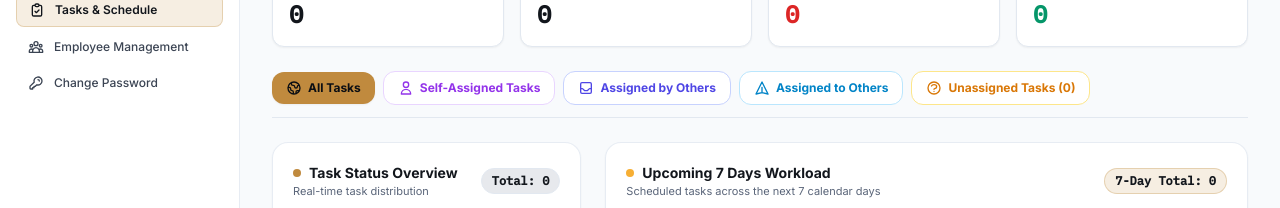
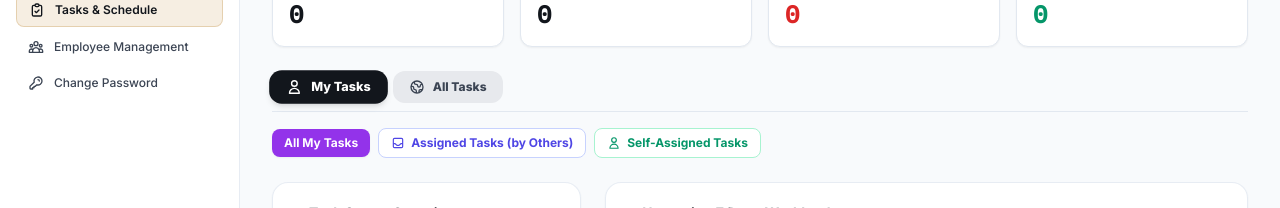
Before and after one commit to hisam84/client-registry, a Next.js app: page /tasks in a window 1280 px wide. Shown: the part 280-488 px from the top of the page. Built offline with nearby package versions, Linux system fonts and the light colour scheme; no server answers; the database is empty.

Commit message:
Organize My Tasks (Assigned Tasks, Self-Assigned Tasks) and All Tasks tab hierarchy

```diff
--- a/src/app/api/tasks/dashboard/route.ts
+++ b/src/app/api/tasks/dashboard/route.ts
@@ -23,7 +23,9 @@ export async function GET(req: NextRequest) {
         { assignedById: employeeId }
       ];
     } else if (taskCategory && currentUserId) {
-      if (taskCategory === "self") {
+      if (taskCategory === "my_tasks") {
+        where.assignedToId = currentUserId;
+      } else if (taskCategory === "self") {
         where.assignedToId = currentUserId;
         where.OR = [
           { assignedById: currentUserId },
--- a/src/app/api/tasks/route.ts
+++ b/src/app/api/tasks/route.ts
@@ -70,7 +70,10 @@ export async function GET(req: NextRequest) {
 
     // Category Tabs Filter
     if (taskCategory && currentUserId) {
-      if (taskCategory === "self") {
+      if (taskCategory === "my_tasks") {
+        // All tasks assigned to me
+        where.assignedToId = currentUserId;
+      } else if (taskCategory === "self") {
         // Self assigned: assigned to me AND (assigned by me OR assignedById is null)
         where.assignedToId = currentUserId;
         where.OR = [
--- a/src/app/tasks/page.tsx
+++ b/src/app/tasks/page.tsx
@@ -8,7 +8,8 @@ import { Employee, TaskItem, TaskPriority, TaskStatus } from "@/lib/types";
 import { Button, Input } from "@/components/ui";
 import { useUserSession } from "@/lib/userSession";
 
-type TaskCategoryTab = "all" | "self" | "assigned_by_others" | "assigned_to_others" | "unassigned";
+type MainTab = "my_tasks" | "all_tasks";
+type TaskCategoryTab = "all" | "my_tasks" | "self" | "assigned_by_others" | "assigned_to_others" | "unassigned";
 
 export default function TasksPage() {
   const { currentUser } = useUserSession();
@@ -19,8 +20,9 @@ export default function TasksPage() {
   const [employees, setEmployees] = useState<Employee[]>([]);
   const [selectedEmployeeFilter, setSelectedEmployeeFilter] = useState<string>("all");
 
-  // Category Tab
-  const [activeTab, setActiveTab] = useState<TaskCategoryTab>("all");
+  // Tab State: Main Tab (My Tasks vs All Tasks) and Sub Tab
+  const [mainTab, setMainTab] = useState<MainTab>("my_tasks");
+  const [activeTab, setActiveTab] = useState<TaskCategoryTab>("my_tasks");
 
   // Search & Filters
   const [search, setSearch] = useState("");
@@ -236,15 +238,37 @@ export default function TasksPage() {
         </div>
       </div>
 
-      {/* Interactive Task Category Tabs with Clean 1-Color SVG Icons */}
+      {/* 2-LEVEL TASK CATEGORY NAVIGATION */}
       {selectedEmployeeFilter === "all" && (
-        <div className="flex flex-wrap items-center gap-2 mb-6 border-b border-slate-200 dark:border-slate-800 pb-3">
+        <div className="mb-6 space-y-3">
+          {/* Level 1: Main Tabs (My Tasks vs All Tasks) */}
+          <div className="flex items-center gap-2 border-b border-slate-200 dark:border-slate-800 pb-2">
             <button
-            onClick={() => setActiveTab("all")}
-            className={`px-3.5 py-2 rounded-xl text-xs font-bold transition-all flex items-center gap-1.5 ${
-              activeTab === "all"
-                ? "bg-brass-500 text-slate-950 shadow-sm"
-                : "bg-white dark:bg-slate-900 text-slate-600 dark:text-slate-400 border border-slate-200 dark:border-slate-800 hover:bg-slate-100 dark:hover:bg-slate-800"
+              onClick={() => {
+                setMainTab("my_tasks");
+                setActiveTab("my_tasks");
+              }}
+              className={`px-4 py-2 rounded-xl text-xs font-extrabold transition-all flex items-center gap-2 ${
+                mainTab === "my_tasks"
+                  ? "bg-slate-900 dark:bg-brass-500 text-white dark:text-slate-950 shadow-md scale-105"
+                  : "bg-slate-100 dark:bg-slate-800 text-slate-600 dark:text-slate-400 hover:bg-slate-200"
+              }`}
+            >
+              <svg className="w-4 h-4" fill="none" stroke="currentColor" viewBox="0 0 24 24">
+                <path strokeLinecap="round" strokeLinejoin="round" strokeWidth="2" d="M16 7a4 4 0 11-8 0 4 4 0 018 0zM12 14a7 7 0 00-7 7h14a7 7 0 00-7-7z" />
+              </svg>
+              <span>My Tasks</span>
+            </button>
+
+            <button
+              onClick={() => {
+                setMainTab("all_tasks");
+                setActiveTab("all");
+              }}
+              className={`px-4 py-2 rounded-xl text-xs font-extrabold transition-all flex items-center gap-2 ${
+                mainTab === "all_tasks"
+                  ? "bg-slate-900 dark:bg-brass-500 text-white dark:text-slate-950 shadow-md scale-105"
+                  : "bg-slate-100 dark:bg-slate-800 text-slate-600 dark:text-slate-400 hover:bg-slate-200"
               }`}
             >
               <svg className="w-4 h-4" fill="none" stroke="currentColor" viewBox="0 0 24 24">
@@ -252,62 +276,98 @@ export default function TasksPage() {
               </svg>
               <span>All Tasks</span>
             </button>
+          </div>
 
+          {/* Level 2 Sub-Tabs */}
+          {mainTab === "my_tasks" ? (
+            <div className="flex flex-wrap items-center gap-2 pt-1">
+              {/* All My Tasks */}
+              <button
+                onClick={() => setActiveTab("my_tasks")}
+                className={`px-3 py-1.5 rounded-lg text-xs font-bold transition-all flex items-center gap-1.5 ${
+                  activeTab === "my_tasks"
+                    ? "bg-purple-600 text-white shadow-sm"
+                    : "bg-white dark:bg-slate-900 text-purple-600 dark:text-purple-400 border border-purple-200 dark:border-purple-900/50 hover:bg-purple-50"
+                }`}
+              >
+                <span>All My Tasks</span>
+              </button>
+
+              {/* Assigned Tasks (by others) */}
+              <button
+                onClick={() => setActiveTab("assigned_by_others")}
+                className={`px-3 py-1.5 rounded-lg text-xs font-bold transition-all flex items-center gap-1.5 ${
+                  activeTab === "assigned_by_others"
+                    ? "bg-indigo-600 text-white shadow-sm"
+                    : "bg-white dark:bg-slate-900 text-indigo-600 dark:text-indigo-400 border border-indigo-200 dark:border-indigo-900/50 hover:bg-indigo-50"
+                }`}
+              >
+                <svg className="w-3.5 h-3.5" fill="none" stroke="currentColor" viewBox="0 0 24 24">
+                  <path strokeLinecap="round" strokeLinejoin="round" strokeWidth="2" d="M20 13V6a2 2 0 00-2-2H6a2 2 0 00-2 2v7m16 0v5a2 2 0 01-2 2H6a2 2 0 01-2-2v-5m16 0h-2.586a1 1 0 00-.707.293l-2.414 2.414a1 1 0 01-.707.293h-3.172a1 1 0 01-.707-.293l-2.414-2.414A1 1 0 006.586 13H4" />
+                </svg>
+                <span>Assigned Tasks (by Others)</span>
+              </button>
+
+              {/* Self-Assigned Tasks */}
               <button
                 onClick={() => setActiveTab("self")}
-            className={`px-3.5 py-2 rounded-xl text-xs font-bold transition-all flex items-center gap-1.5 ${
+                className={`px-3 py-1.5 rounded-lg text-xs font-bold transition-all flex items-center gap-1.5 ${
                   activeTab === "self"
-                ? "bg-purple-600 text-white shadow-sm"
-                : "bg-white dark:bg-slate-900 text-purple-600 dark:text-purple-400 border border-purple-200 dark:border-purple-900/50 hover:bg-purple-50 dark:hover:bg-purple-950/40"
+                    ? "bg-emerald-600 text-white shadow-sm"
+                    : "bg-white dark:bg-slate-900 text-emerald-600 dark:text-emerald-400 border border-emerald-200 dark:border-emerald-900/50 hover:bg-emerald-50"
                 }`}
               >
-            <svg className="w-4 h-4" fill="none" stroke="currentColor" viewBox="0 0 24 24">
+                <svg className="w-3.5 h-3.5" fill="none" stroke="currentColor" viewBox="0 0 24 24">
                   <path strokeLinecap="round" strokeLinejoin="round" strokeWidth="2" d="M16 7a4 4 0 11-8 0 4 4 0 018 0zM12 14a7 7 0 00-7 7h14a7 7 0 00-7-7z" />
                 </svg>
                 <span>Self-Assigned Tasks</span>
               </button>
-
+            </div>
+          ) : (
+            <div className="flex flex-wrap items-center gap-2 pt-1">
+              {/* All System Tasks */}
               <button
-            onClick={() => setActiveTab("assigned_by_others")}
-            className={`px-3.5 py-2 rounded-xl text-xs font-bold transition-all flex items-center gap-1.5 ${
-              activeTab === "assigned_by_others"
-                ? "bg-indigo-600 text-white shadow-sm"
-                : "bg-white dark:bg-slate-900 text-indigo-600 dark:text-indigo-400 border border-indigo-200 dark:border-indigo-900/50 hover:bg-indigo-50 dark:hover:bg-indigo-950/40"
+                onClick={() => setActiveTab("all")}
+                className={`px-3 py-1.5 rounded-lg text-xs font-bold transition-all flex items-center gap-1.5 ${
+                  activeTab === "all"
+                    ? "bg-brass-500 text-slate-950 shadow-sm"
+                    : "bg-white dark:bg-slate-900 text-slate-600 dark:text-slate-400 border border-slate-200 dark:border-slate-800 hover:bg-slate-100"
                 }`}
               >
-            <svg className="w-4 h-4" fill="none" stroke="currentColor" viewBox="0 0 24 24">
-              <path strokeLinecap="round" strokeLinejoin="round" strokeWidth="2" d="M20 13V6a2 2 0 00-2-2H6a2 2 0 00-2 2v7m16 0v5a2 2 0 01-2 2H6a2 2 0 01-2-2v-5m16 0h-2.586a1 1 0 00-.707.293l-2.414 2.414a1 1 0 01-.707.293h-3.172a1 1 0 01-.707-.293l-2.414-2.414A1 1 0 006.586 13H4" />
-            </svg>
-            <span>Assigned by Others</span>
+                <span>All System Tasks</span>
               </button>
 
+              {/* Assigned to Others */}
               <button
                 onClick={() => setActiveTab("assigned_to_others")}
-            className={`px-3.5 py-2 rounded-xl text-xs font-bold transition-all flex items-center gap-1.5 ${
+                className={`px-3 py-1.5 rounded-lg text-xs font-bold transition-all flex items-center gap-1.5 ${
                   activeTab === "assigned_to_others"
                     ? "bg-sky-600 text-white shadow-sm"
-                : "bg-white dark:bg-slate-900 text-sky-600 dark:text-sky-400 border border-sky-200 dark:border-sky-900/50 hover:bg-sky-50 dark:hover:bg-sky-950/40"
+                    : "bg-white dark:bg-slate-900 text-sky-600 dark:text-sky-400 border border-sky-200 dark:border-sky-900/50 hover:bg-sky-50"
                 }`}
               >
-            <svg className="w-4 h-4" fill="none" stroke="currentColor" viewBox="0 0 24 24">
+                <svg className="w-3.5 h-3.5" fill="none" stroke="currentColor" viewBox="0 0 24 24">
                   <path strokeLinecap="round" strokeLinejoin="round" strokeWidth="2" d="M12 19l9 2-9-18-9 18 9-2zm0 0v-8" />
                 </svg>
                 <span>Assigned to Others</span>
               </button>
 
+              {/* Unassigned Tasks */}
               <button
                 onClick={() => setActiveTab("unassigned")}
-            className={`px-3.5 py-2 rounded-xl text-xs font-bold transition-all flex items-center gap-1.5 ${
+                className={`px-3 py-1.5 rounded-lg text-xs font-bold transition-all flex items-center gap-1.5 ${
                   activeTab === "unassigned"
                     ? "bg-amber-600 text-white shadow-sm"
-                : "bg-white dark:bg-slate-900 text-amber-600 dark:text-amber-400 border border-amber-200 dark:border-amber-900/50 hover:bg-amber-50 dark:hover:bg-amber-950/40"
+                    : "bg-white dark:bg-slate-900 text-amber-600 dark:text-amber-400 border border-amber-200 dark:border-amber-900/50 hover:bg-amber-50"
                 }`}
               >
-            <svg className="w-4 h-4" fill="none" stroke="currentColor" viewBox="0 0 24 24">
+                <svg className="w-3.5 h-3.5" fill="none" stroke="currentColor" viewBox="0 0 24 24">
                   <path strokeLinecap="round" strokeLinejoin="round" strokeWidth="2" d="M8.228 9c.549-1.165 2.03-2 3.772-2 2.21 0 4 1.343 4 3 0 1.4-1.278 2.575-3.006 2.907-.542.104-.994.54-.994 1.093m0 3h.01M21 12a9 9 0 11-18 0 9 9 0 0118 0z" />
                 </svg>
                 <span>Unassigned Tasks ({metrics.unassignedTasks})</span>
               </button>
+            </div>
+          )}
         </div>
       )}
 
@@ -363,7 +423,7 @@ export default function TasksPage() {
               <option value="Low">Low Priority</option>
             </select>
 
-            {(search || statusFilter !== "all" || priorityFilter !== "all" || upcomingOnly || selectedEmployeeFilter !== "all" || activeTab !== "all") && (
+            {(search || statusFilter !== "all" || priorityFilter !== "all" || upcomingOnly || selectedEmployeeFilter !== "all" || activeTab !== "my_tasks") && (
               <button
                 onClick={() => {
                   setSearch("");
@@ -371,7 +431,8 @@ export default function TasksPage() {
                   setPriorityFilter("all");
                   setUpcomingOnly(false);
                   setSelectedEmployeeFilter("all");
-                  setActiveTab("all");
+                  setMainTab("my_tasks");
+                  setActiveTab("my_tasks");
                 }}
                 className="text-xs text-brass-600 dark:text-brass-400 underline hover:opacity-80 font-semibold"
               >
```
Lines whose indentation alone changed are shown as unchanged.
